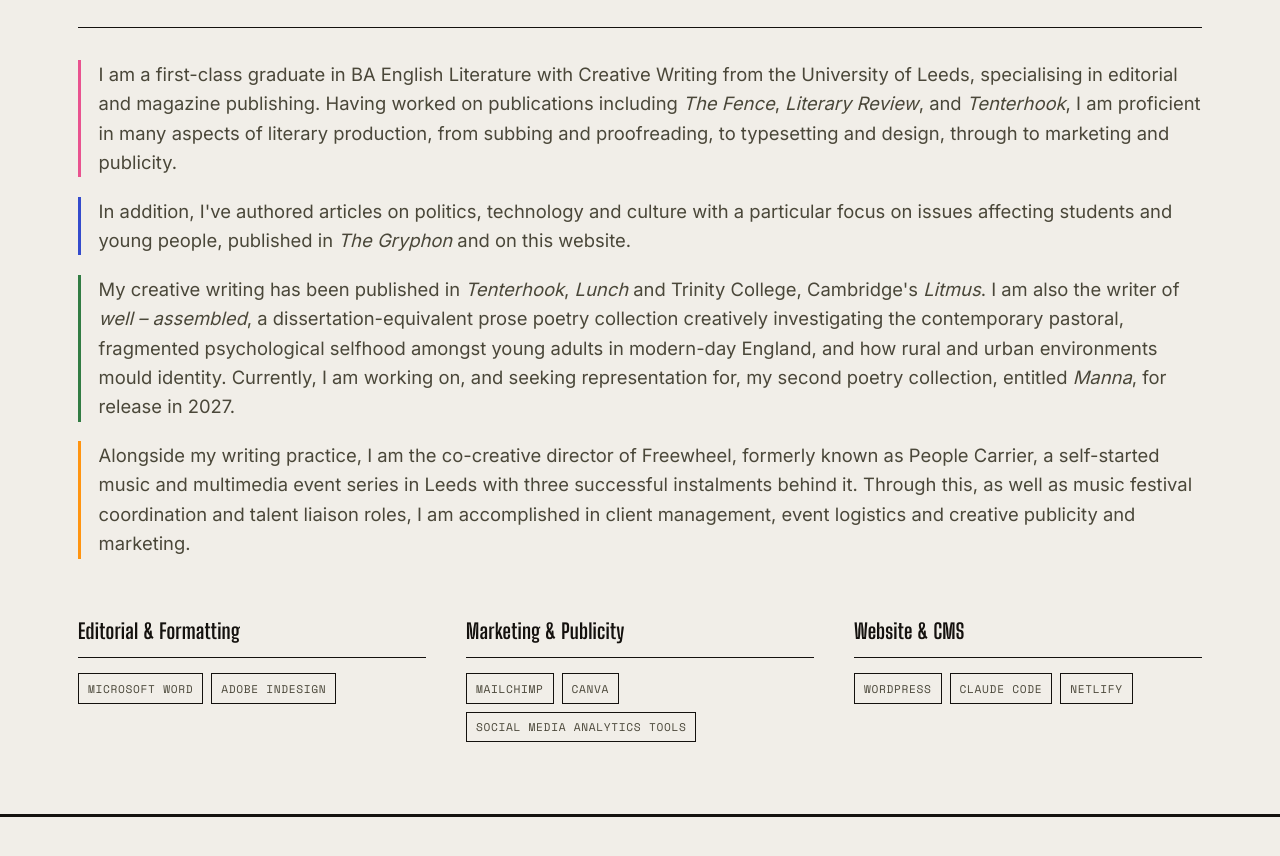
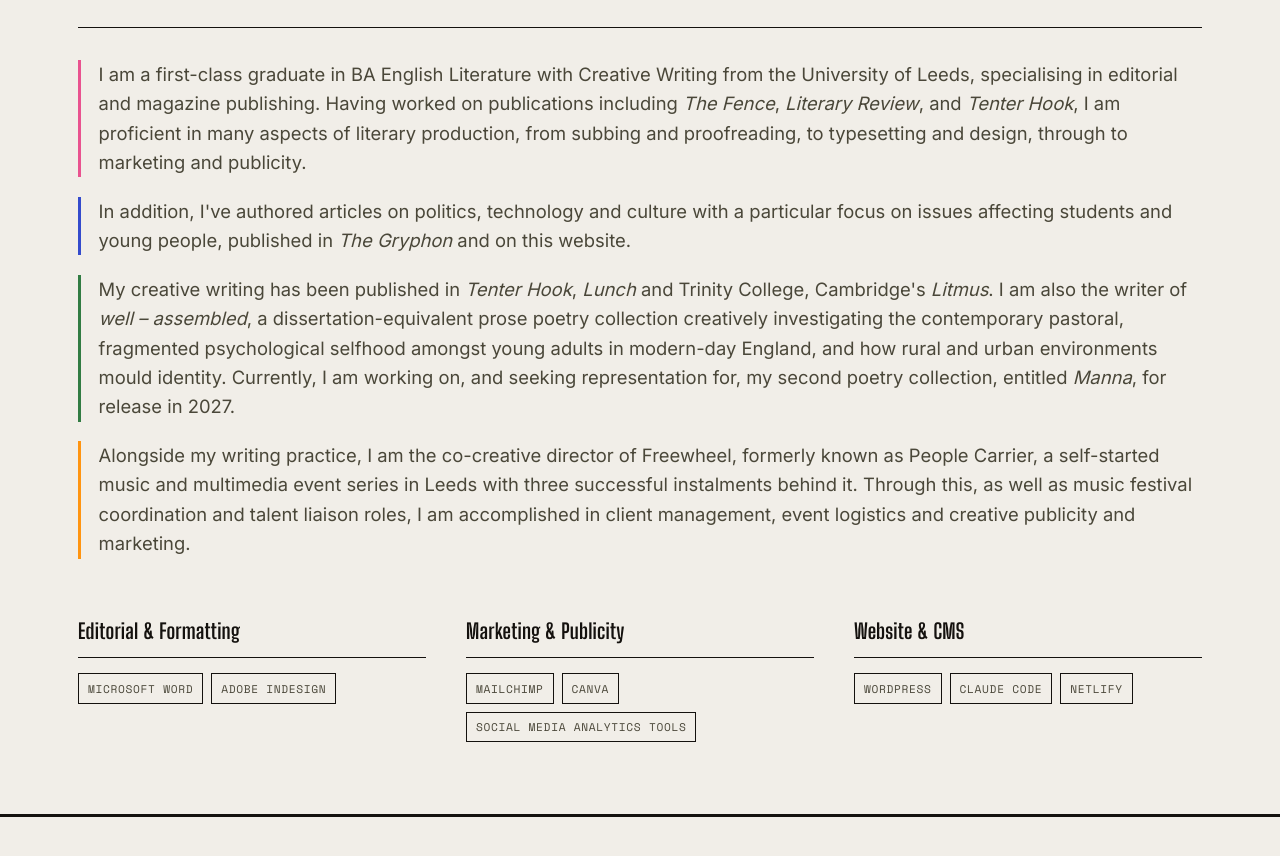
Before and after one commit to josephquash/joseph-quash, a plain HTML site: page joseph-portfolio/index.html in a window 1280 px wide. Shown: the part 811-1667 px from the top of the page. Drawn offline with nearby package versions, Linux system fonts and the light colour scheme.

Commit message:
Correct 'Tenterhook' to 'Tenter Hook' in bio

```diff
--- a/joseph-portfolio/index.html
+++ b/joseph-portfolio/index.html
@@ -84,9 +84,9 @@
       </div>
       <div class="background-block">
         <div class="background-block__bio-col">
-          <p class="background-block__bio background-block__bio--epic">I am a first-class graduate in BA English Literature with Creative Writing from the University of Leeds, specialising in editorial and magazine publishing. Having worked on publications including <em>The Fence</em>, <em>Literary Review</em>, and <em>Tenterhook</em>, I am proficient in many aspects of literary production, from subbing and proofreading, to typesetting and design, through to marketing and publicity.</p>
+          <p class="background-block__bio background-block__bio--epic">I am a first-class graduate in BA English Literature with Creative Writing from the University of Leeds, specialising in editorial and magazine publishing. Having worked on publications including <em>The Fence</em>, <em>Literary Review</em>, and <em>Tenter Hook</em>, I am proficient in many aspects of literary production, from subbing and proofreading, to typesetting and design, through to marketing and publicity.</p>
           <p class="background-block__bio background-block__bio--dramatic">In addition, I've authored articles on politics, technology and culture with a particular focus on issues affecting students and young people, published in <em>The Gryphon</em> and on this website.</p>
-          <p class="background-block__bio background-block__bio--lyric">My creative writing has been published in <em>Tenterhook</em>, <em>Lunch</em> and Trinity College, Cambridge's <em>Litmus</em>. I am also the writer of <em>well – assembled</em>, a dissertation-equivalent prose poetry collection creatively investigating the contemporary pastoral, fragmented psychological selfhood amongst young adults in modern-day England, and how rural and urban environments mould identity. Currently, I am working on, and seeking representation for, my second poetry collection, entitled <em>Manna</em>, for release in 2027.</p>
+          <p class="background-block__bio background-block__bio--lyric">My creative writing has been published in <em>Tenter Hook</em>, <em>Lunch</em> and Trinity College, Cambridge's <em>Litmus</em>. I am also the writer of <em>well – assembled</em>, a dissertation-equivalent prose poetry collection creatively investigating the contemporary pastoral, fragmented psychological selfhood amongst young adults in modern-day England, and how rural and urban environments mould identity. Currently, I am working on, and seeking representation for, my second poetry collection, entitled <em>Manna</em>, for release in 2027.</p>
           <p class="background-block__bio background-block__bio--sidings">Alongside my writing practice, I am the co-creative director of Freewheel, formerly known as People Carrier, a self-started music and multimedia event series in Leeds with three successful instalments behind it. Through this, as well as music festival coordination and talent liaison roles, I am accomplished in client management, event logistics and creative publicity and marketing.</p>
         </div>
         <div class="background-block__skills">
```
